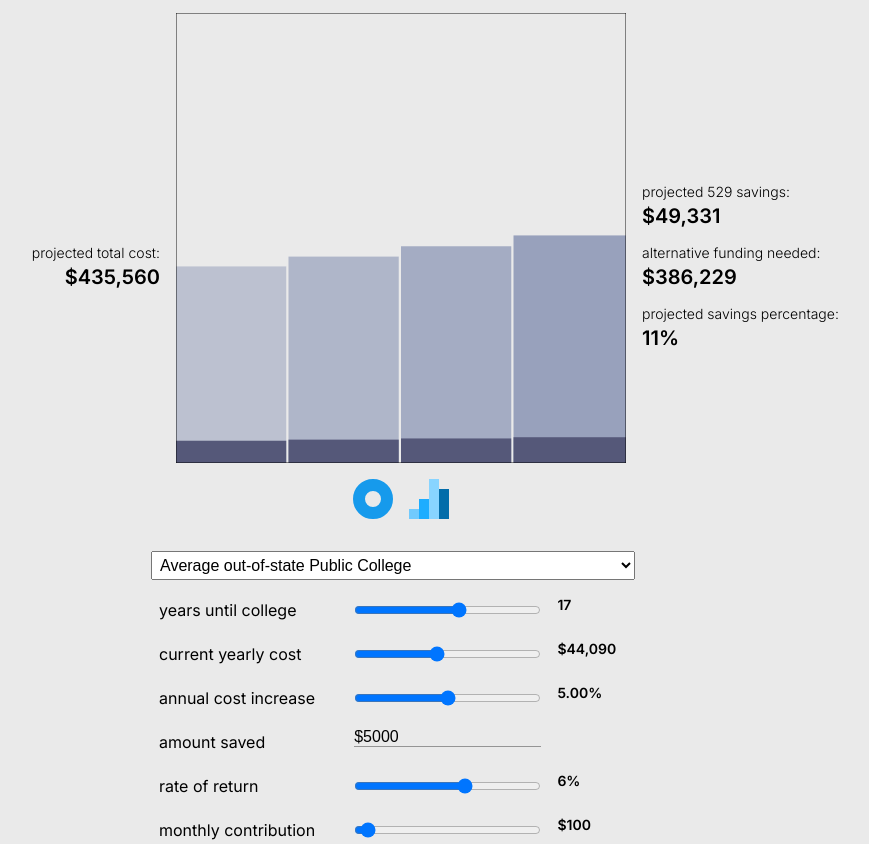
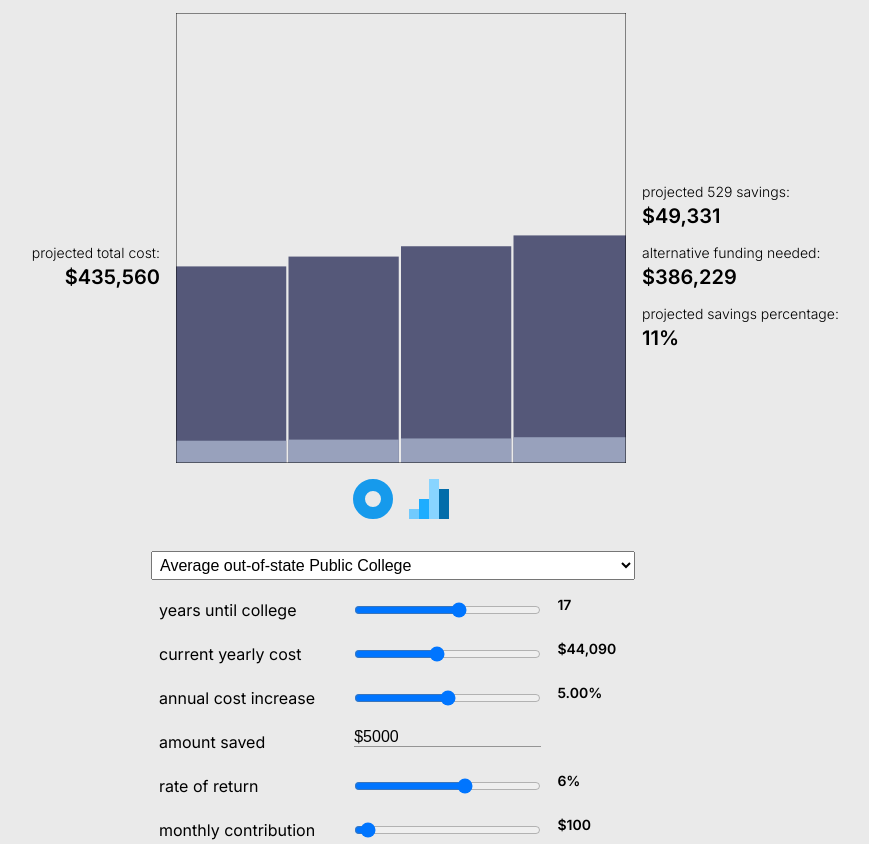
Before and after one commit to aokorodu/CollegeSavingsPlanner, a website built with Vite: page index.html in a window 1280 px wide. Both pictures are taken after a click on the element 668 px from the left and 557 px from the top of the page. Shown: the part 58-902 px from the top of the page, without its empty margins (239-1108 px from the left). Built offline with nearby package versions, Linux system fonts and the light colour scheme.

Commit message:
changed bar foreground and bg colors

```diff
--- a/index.html
+++ b/index.html
@@ -22,12 +22,12 @@
           <g id="barGraph" class="graph hidden" transform="translate(0 1000) scale(1 -1)">
             <g id="barGraphBars">
 
-              <rect id="bar1" class="bar" x="0" y="0" width="245" height="400" fill="#98A1BC" fill-opacity=".55"></rect>
-              <rect id="bar2" class="bar" x="250" y="0" width="245" height="430" fill="#98A1BC" fill-opacity=".7">
+              <rect id="bar1" class="bar" x="0" y="0" width="245" height="400" ></rect>
+              <rect id="bar2" class="bar" x="250" y="0" width="245" height="430" >
               </rect>
-              <rect id="bar3" class="bar" x="500" y="0" width="245" height="450" fill="#98A1BC" fill-opacity=".85">
+              <rect id="bar3" class="bar" x="500" y="0" width="245" height="450">
               </rect>
-              <rect id="bar4" class="bar" x="750" y="0" width="250" height="500" fill="#98A1BC" fill-opacity="1"></rect>
+              <rect id="bar4" class="bar" x="750" y="0" width="250" height="500"></rect>
 
               <rect id="savingsBar1" class="savingsBar" x="0" y="0" width="245" height="400"></rect>
               <rect id="savingsBar2" class="savingsBar" x="250" y="0" width="245" height="430"></rect>
--- a/src/css/main.css
+++ b/src/css/main.css
@@ -140,13 +140,13 @@ label {
 .bar {
   transition-property: height;
   transition-duration: var(--barTransitionDuration);
+  fill: #555879;
 }
 
 .savingsBar {
   transition-property: height;
   transition-duration: var(--barTransitionDuration);
-  fill-opacity: 1;
-  fill: #555879;
+  fill: #98a1bc;
 }
 
 .sliderValue {
```
